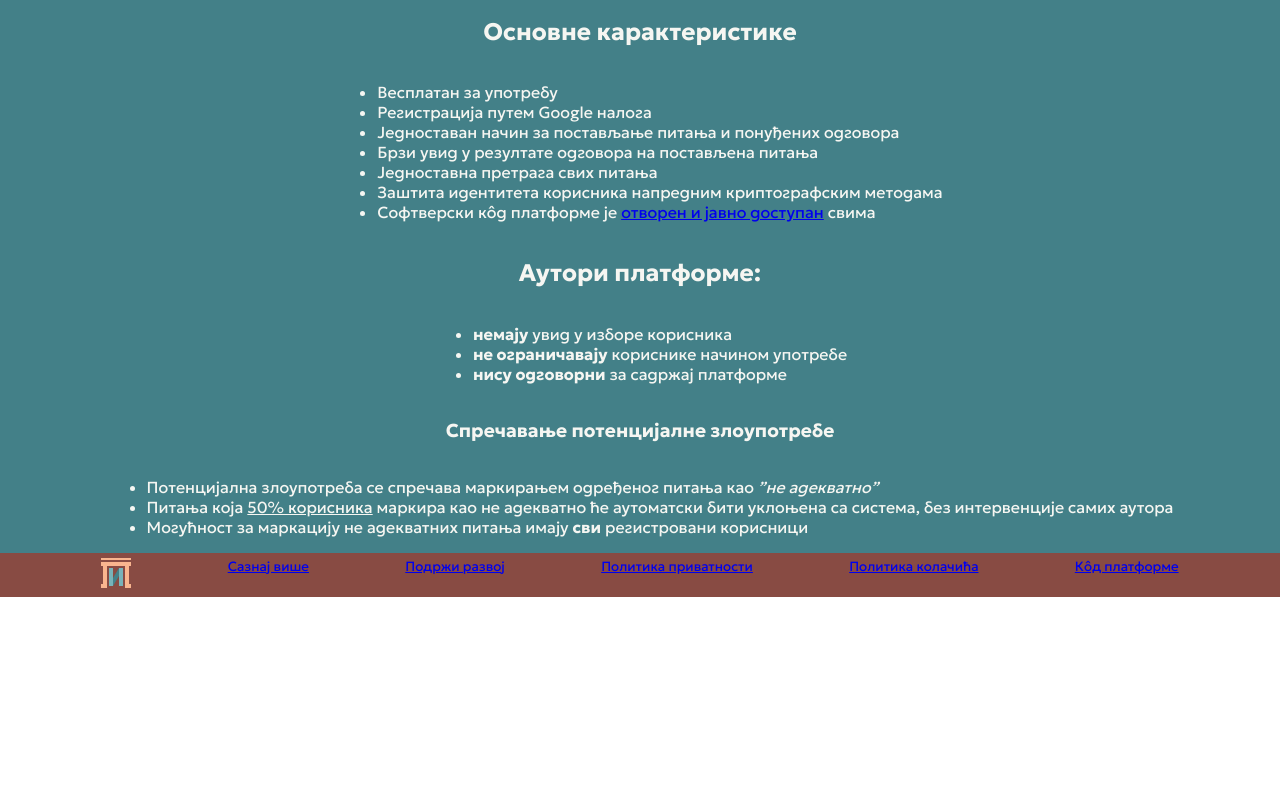
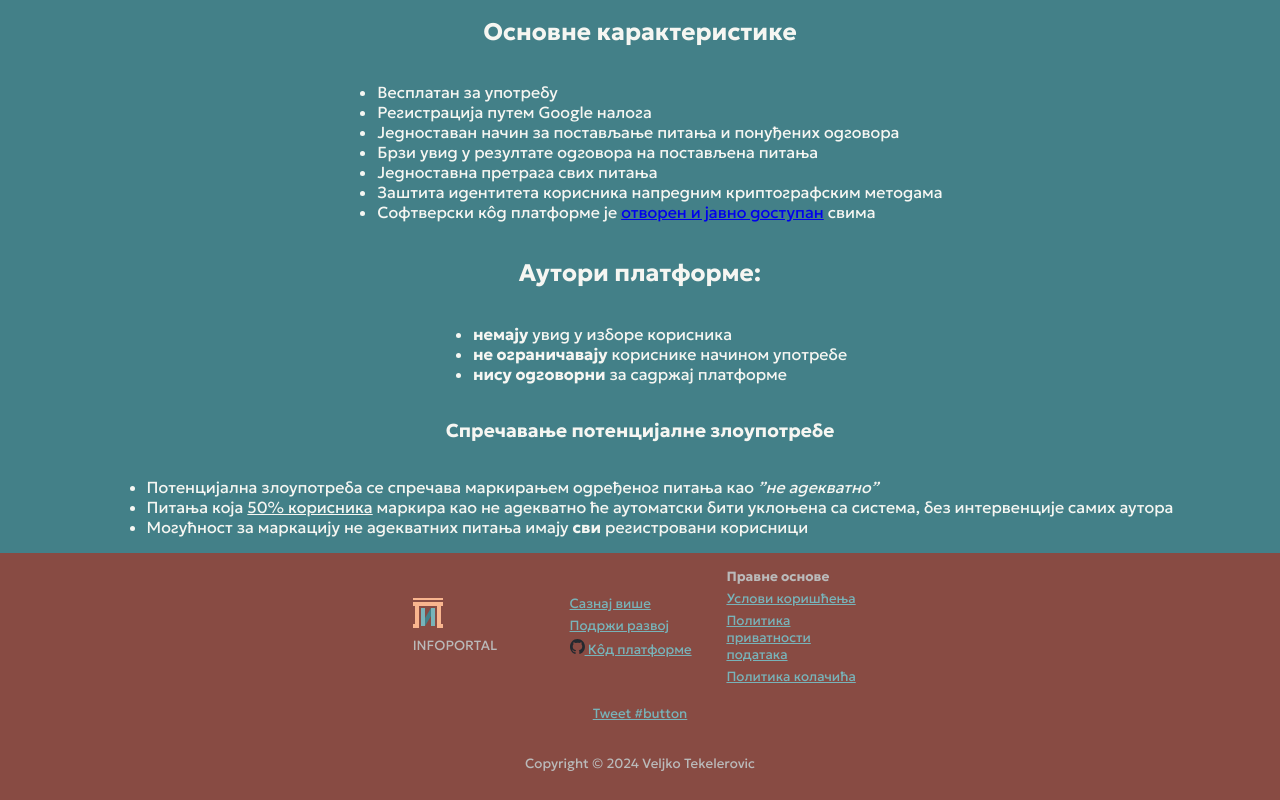
Before and after one commit to vexy/infoportal-website, a SvelteKit app: page /learn-more in a window 1280 px wide. Shown: the part 351-1151 px from the top of the page. Before the commit the page ends 948 px from the top, so only its background shows below. Built offline with nearby package versions, Linux system fonts and the light colour scheme.

Commit message:
Improved Footer links and styling

```diff
--- a/src/components/Footer.svelte
+++ b/src/components/Footer.svelte
@@ -1,4 +1,6 @@
 <footer>
+    <div>
+        <section>
             <a href="/">
                 <img
                 src="/favicon.svg"
@@ -6,9 +8,57 @@
                 height="30"
                 />
             </a>
+            <span>INFOPORTAL</span>
+        </section>
+
+        <!-- MORE INFO -->
+        <section>
             <a href="/learn-more">Сазнај више</a>
             <a href="/support-us">Подржи развој</a>
-    <a href="https://www.iubenda.com/privacy-policy/10283915" class="iubenda-black iubenda-noiframe iubenda-embed iubenda-noiframe " title="Политика приватности">Политика приватности</a>
+            <a href="https://github.com/vexy/infoportal-website" target="_blank">
+                <img src="/github-mark.svg" alt="gh_logo" width="15" />
+                Кôд платформе
+            </a>
+        </section>
+
+        <!-- LEGAL -->
+        <section>
+            <span><b>Правне основе</b></span>
+            <a href="https://www.iubenda.com/terms-and-conditions/10283915" class="iubenda-black iubenda-noiframe iubenda-embed iubenda-noiframe " title="Услови коришћења">Услови коришћења</a>
+            <a href="https://www.iubenda.com/privacy-policy/10283915" class="iubenda-black iubenda-noiframe iubenda-embed iubenda-noiframe " title="Политика приватности">Политика приватности података</a>
             <a href="https://www.iubenda.com/privacy-policy/10283915/cookie-policy" class="iubenda-black iubenda-noiframe iubenda-embed iubenda-noiframe " title="Политика колачића">Политика колачића</a>
-    <a href="https://github.com/vexy/infoportal-website" target="_blank">Кôд платформе</a>
+        </section>
+    </div>
+
+    <div>
+        <a href="https://twitter.com/intent/tweet?button_hashtag=infoportal&ref_src=twsrc%5Etfw" class="twitter-hashtag-button" data-text="На Инфопортал платформи можете сазнати више на разне теме" data-url="https://infoportal.app" data-lang="en" data-show-count="false">Tweet #button</a><script async src="https://platform.twitter.com/widgets.js" charset="utf-8"></script>
+    </div>
+
+    <p>Copyright © 2024 Veljko Tekelerovic</p>
 </footer>
+
+<style>
+    div {
+        display: flex;
+        flex-direction: row;
+        align-items: center;
+        justify-content: space-between;
+        gap: 1rem;
+    }
+
+    section {
+        display: flex;
+        flex-direction: column;
+        justify-content: space-around;
+        gap: 5px;
+        width: 100%;
+    }
+
+    a {
+        color: var(--blue-medium);
+    }
+
+    a:visited {
+       color: var(--blue-light);
+    }
+</style>
--- a/src/styles/app.css
+++ b/src/styles/app.css
@@ -50,13 +50,17 @@ main {
 
 footer {
     position: static;
-    padding: 5px;
+    padding: 15px;
+    font-size: smaller;
+
+    display: flex;
+    flex-direction: column;
+    justify-content: space-around;
+    align-items: center;
+    gap: 1.25rem;
 
     background: var(--footer);
-    display: flex;
-    justify-content: space-evenly;
-
-    font-size: smaller;
+    color: #bababa;
 }
 
 h1 {
```
Also changed, not shown: static/github-mark.svg (added). Lines whose indentation alone changed are shown as unchanged.
